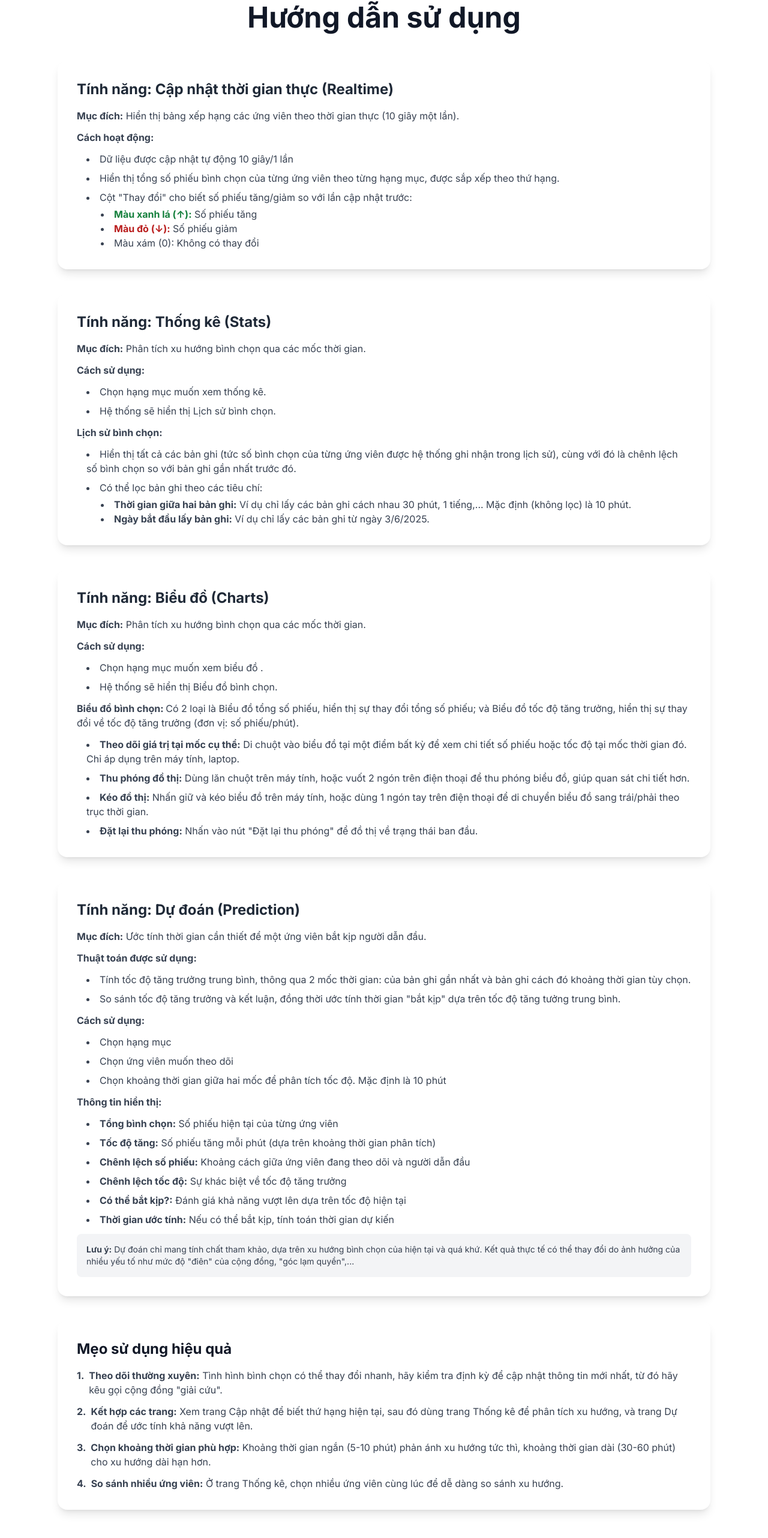
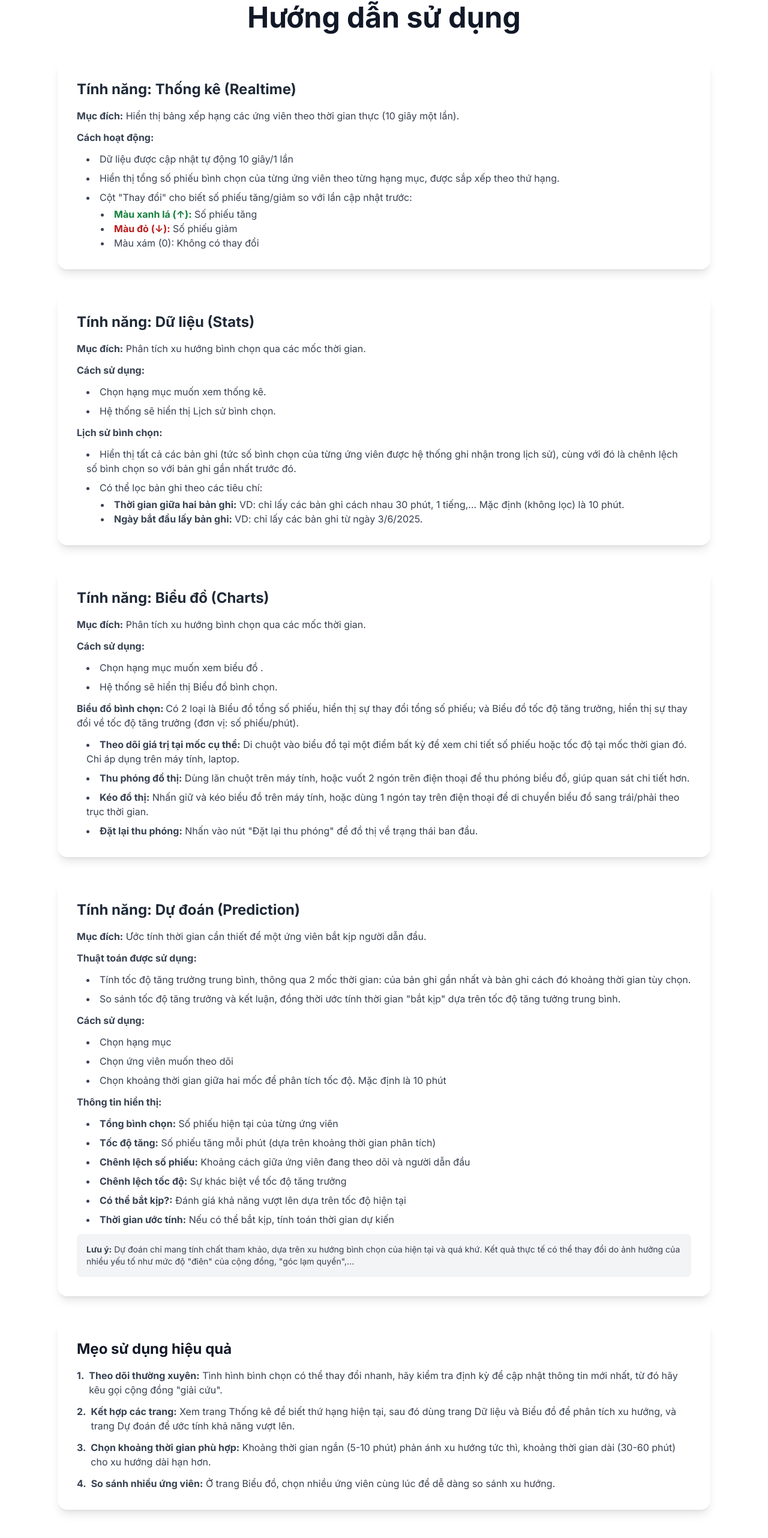
Before and after one commit to ntu09082007-eng/wechoice-tracker-frontend, a React (Vite) app: page /about in a window 1280 px wide. Shown: the part 790-3354 px from the top of the page at 60% size. Built offline with nearby package versions, Linux system fonts and the light colour scheme.

Commit message:
Update AboutPage.tsx

```diff
--- a/src/pages/AboutPage.tsx
+++ b/src/pages/AboutPage.tsx
@@ -70,7 +70,7 @@ export default function AboutPage() {
         <div className="bg-white rounded-2xl shadow-lg p-8">
           <div className="flex items-center gap-3 mb-4">
             <h2 className="text-2xl font-bold text-gray-800">
-              Tính năng: Cập nhật thời gian thực (Realtime)
+              Tính năng: Thống kê (Realtime)
             </h2>
           </div>
           <div className="space-y-3 text-gray-700">
@@ -110,7 +110,7 @@ export default function AboutPage() {
         <div className="bg-white rounded-2xl shadow-lg p-8">
           <div className="flex items-center gap-3 mb-4">
             <h2 className="text-2xl font-bold text-gray-800">
-              Tính năng: Thống kê (Stats)
+              Tính năng: Dữ liệu (Stats)
             </h2>
           </div>
           <div className="space-y-3 text-gray-700">
@@ -141,12 +141,12 @@ export default function AboutPage() {
                 Có thể lọc bản ghi theo các tiêu chí:
                 <ul className="list-disc list-inside ml-6 mt-1">
                   <li>
-                    <b>Thời gian giữa hai bản ghi:</b> Ví dụ chỉ lấy các bản ghi
+                    <b>Thời gian giữa hai bản ghi:</b> VD: chỉ lấy các bản ghi
                     cách nhau 30 phút, 1 tiếng,... Mặc định (không lọc) là 10
                     phút.
                   </li>
                   <li>
-                    <b>Ngày bắt đầu lấy bản ghi:</b> Ví dụ chỉ lấy các bản ghi
+                    <b>Ngày bắt đầu lấy bản ghi:</b> VD: chỉ lấy các bản ghi
                     từ ngày 3/6/2025.
                   </li>
                 </ul>
@@ -300,8 +300,8 @@ export default function AboutPage() {
             <li className="flex items-start gap-2">
               <span className="font-bold">2.</span>
               <span>
-                <strong>Kết hợp các trang:</strong> Xem trang Cập nhật để biết
-                thứ hạng hiện tại, sau đó dùng trang Thống kê để phân tích xu
+                <strong>Kết hợp các trang:</strong> Xem trang Thống kê để biết
+                thứ hạng hiện tại, sau đó dùng trang Dữ liệu và Biểu đồ để phân tích xu
                 hướng, và trang Dự đoán để ước tính khả năng vượt lên.
               </span>
             </li>
@@ -317,7 +317,7 @@ export default function AboutPage() {
             <li className="flex items-start gap-2">
               <span className="font-bold">4.</span>
               <span>
-                <strong>So sánh nhiều ứng viên:</strong> Ở trang Thống kê, chọn
+                <strong>So sánh nhiều ứng viên:</strong> Ở trang Biểu đồ, chọn
                 nhiều ứng viên cùng lúc để dễ dàng so sánh xu hướng.
               </span>
             </li>
@@ -353,7 +353,7 @@ export default function AboutPage() {
               </h3>
               <p className="text-gray-700 ml-4">
                 A: Trang "Cập nhật" được cập nhật liên tục 10 giây một lần.
-                Các trang khác (Thống kê, Dự đoán) được cập nhật 10 phút một
+                Các trang khác (Dữ liệu, Biểu đồ, Dự đoán) được cập nhật 10 phút một
                 bản ghi vào cơ sở dữ liệu, bạn có thể lựa chọn lọc bản ghi nếu
                 muốn.
               </p>
@@ -365,7 +365,7 @@ export default function AboutPage() {
               <p className="text-gray-700 ml-4">
                 A: Dự đoán dựa trên xu hướng hiện tại và giả định rằng tốc độ
                 bình chọn sẽ giữ nguyên. Trong thực tế, tốc độ có thể thay đổi
-                do nhiều yếu tố.
+                do nhiều yếu tố khác nhau.
               </p>
             </div>
             <div>
@@ -373,7 +373,7 @@ export default function AboutPage() {
                 Q: Làm sao để xem chi tiết một ứng viên cụ thể?
               </h3>
               <p className="text-gray-700 ml-4">
-                A: Vào trang Thống kê hoặc Dự đoán, chọn hạng mục và ứng viên
+                A: Vào trang Biểu đồ hoặc Dự đoán, chọn hạng mục và ứng viên
                 muốn xem. Bạn sẽ thấy thông tin chi tiết về xu hướng bình chọn
                 của họ.
               </p>
```
